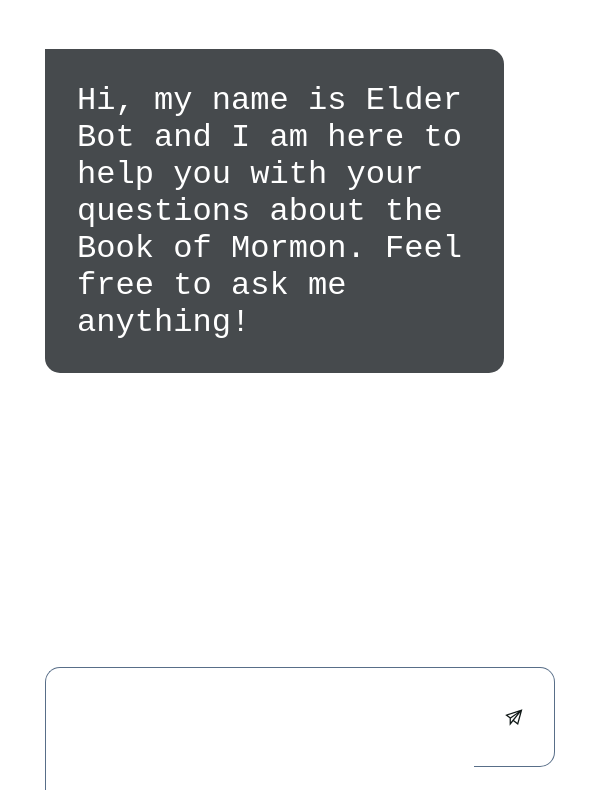
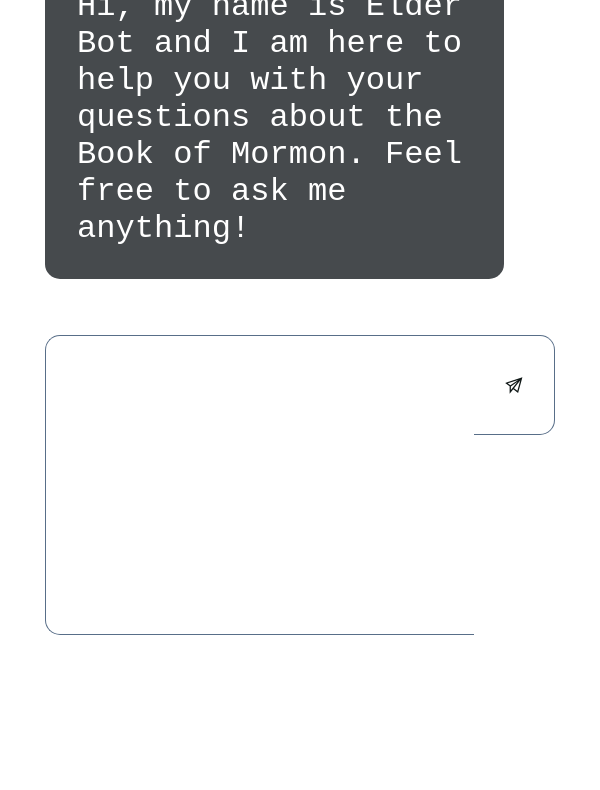
Before and after one commit to yllenfer/elderbot, a website built with Vite: page src/index.html in a window 600 px wide. Shown: the part 252-1042 px from the top of the page. After the commit the page ends 932 px from the top, so only its background shows below. Built offline with nearby package versions, Linux system fonts and the light colour scheme; no server answers; a web font is replaced by a local one.

Commit message:
style improved for larger pcs

```diff
--- a/src/css/style.css
+++ b/src/css/style.css
@@ -17,23 +17,26 @@
 
 main {
   background-color: #1d3557;
-  background-size: cover;
-  background-repeat: no-repeat;
+  /* background-color: aqua; */
   height: 100vh;
   display: flex;
   align-items: center;
   justify-content: center;
 }
 
-/* chatbot elements */
+
 
 .chatbot-container {
   background-color: #fff;
   width: 800px;
-  height: 700px;
+  height: 80vh;
   border-radius: var(--border-rad-lg);
   padding: 1em;
+  display: flex;
+  flex-direction: column;
+  justify-content: space-between;
 }
+
 
 .chatbot-container > * {
   padding: .5em;
@@ -53,13 +56,11 @@
 }
 
 .chatbot-conversation-container {
-  height: 40%;
+  flex: 1;
   overflow-y: scroll;
-  margin:  0;
-
 }
 
-/* stop ugly scroll bar on some browsers */
+
 .chatbot-conversation-container::-webkit-scrollbar {
   display: none;
 }
@@ -77,9 +78,9 @@
   font-size: 1.07em;
 }
 
-.speech:first-child {
+/* .speech:first-child {
   margin-top: 0;
-}
+} */
 
 .speech-ai {
 background: #464a4d;
@@ -98,18 +99,17 @@
 
 .chatbot-input-container {
   display: flex;
+  margin-top: auto; /* Push the input container to the bottom */
 }
+
+
 
 input[type="text"], button {
   background-color: transparent;
   border: 1px solid #586e88;
   border-radius: var(--border-rad-lg);
   padding: 1em;
-  margin-top: 12%;
-
 }
-
-
 
 
 
@@ -119,9 +119,8 @@
   border-right: 0;
   border-top-right-radius: 0;
   border-bottom-right-radius: 0;
+}
 
-
-}
 
 button {
   border-left: 0;
@@ -147,8 +146,6 @@
 #user-input{
   font-family: 'Courier New', Courier, monospace;
   font-size: 14px;
-
-
 }
 
 /* Media query for phones */
@@ -167,13 +164,15 @@
 
   .chatbot-container {
     width: 100%;
-    height: 100%;
+    height: auto;
     border-radius: 0;
   }
 
   .chatbot-conversation-container {
-    height: 80%;
-    display: block;
+    height: auto; /* Change from fixed height to auto */
+    max-height: 60vh; /* Limit the maximum height to 60% of the viewport height */
+    overflow-y: scroll;
+    margin: 0;
   }
 
   .speech-ai{
```
Also changed, not shown: src/index.html (+1 -0 lines).
